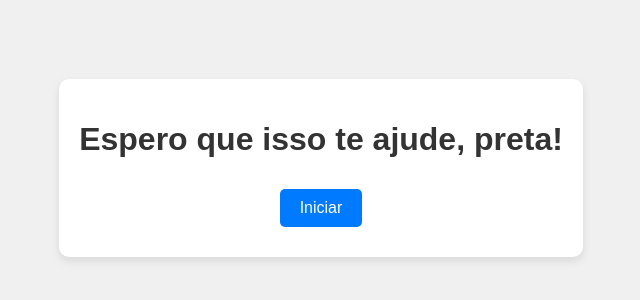
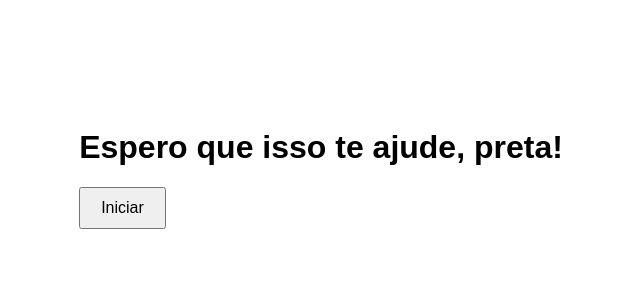
Before and after one commit to victorgute/I-hope-this-helps, a plain HTML site: page index.html in a window 1280 px wide. Shown: the part 232-532 px from the top of the page, without its empty margins (319-959 px from the left). Drawn offline with Linux system fonts and the light colour scheme.

Commit message:
lçksldk

```diff
--- a/index.html
+++ b/index.html
@@ -25,10 +25,8 @@
             <p>Escolha uma:</p>
             <button class="surprise-btn" data-target="page-detail1">Surpresa 1</button>
             <button class="surprise-btn" data-target="page-detail2">Surpresa 2</button>
-            <a href="/tour.html"><button class="surprise-btn" data-target="page-detail3">Surpresa 3</button></a>
+            <a href="tour.html"><button class="surprise-btn" data-target="page-detail3">Surpresa 3</button></a>
         </div>
-
-
     </div>
     <script src="script.js"></script>
 </body>
--- a/styles.css
+++ b/styles.css
@@ -2,26 +2,19 @@ body {
     font-family: Arial, sans-serif;
     margin: 0;
     padding: 0;
-    overflow: hidden;
-    background-color: #f0f0f0;
 }
 
 .container {
-    width: 100vw;
+    width: 100%;
     height: 100vh;
     display: flex;
     flex-direction: column;
     justify-content: center;
     align-items: center;
-    text-align: center;
 }
 
 .page {
     display: none;
-    background-color: #fff;
-    padding: 20px;
-    border-radius: 10px;
-    box-shadow: 0 4px 8px rgba(0, 0, 0, 0.1);
 }
 
 .page.active {
@@ -29,34 +22,11 @@ body {
 }
 
 button {
-    margin: 10px;
     padding: 10px 20px;
     font-size: 16px;
-    border: none;
-    border-radius: 5px;
-    background-color: #007BFF;
-    color: #fff;
     cursor: pointer;
-    transition: background-color 0.3s ease;
 }
 
-button:hover {
-    background-color: #0056b3;
+.surprise-btn {
+    margin: 10px;
 }
-
-h1, h2 {
-    color: #333;
-}
-
-p {
-    font-size: 18px;
-    color: #666;
-}
-
-.tour-btn {
-    background-color: #28a745;
-}
-
-.tour-btn:hover {
-    background-color: #218838;
-}
```
